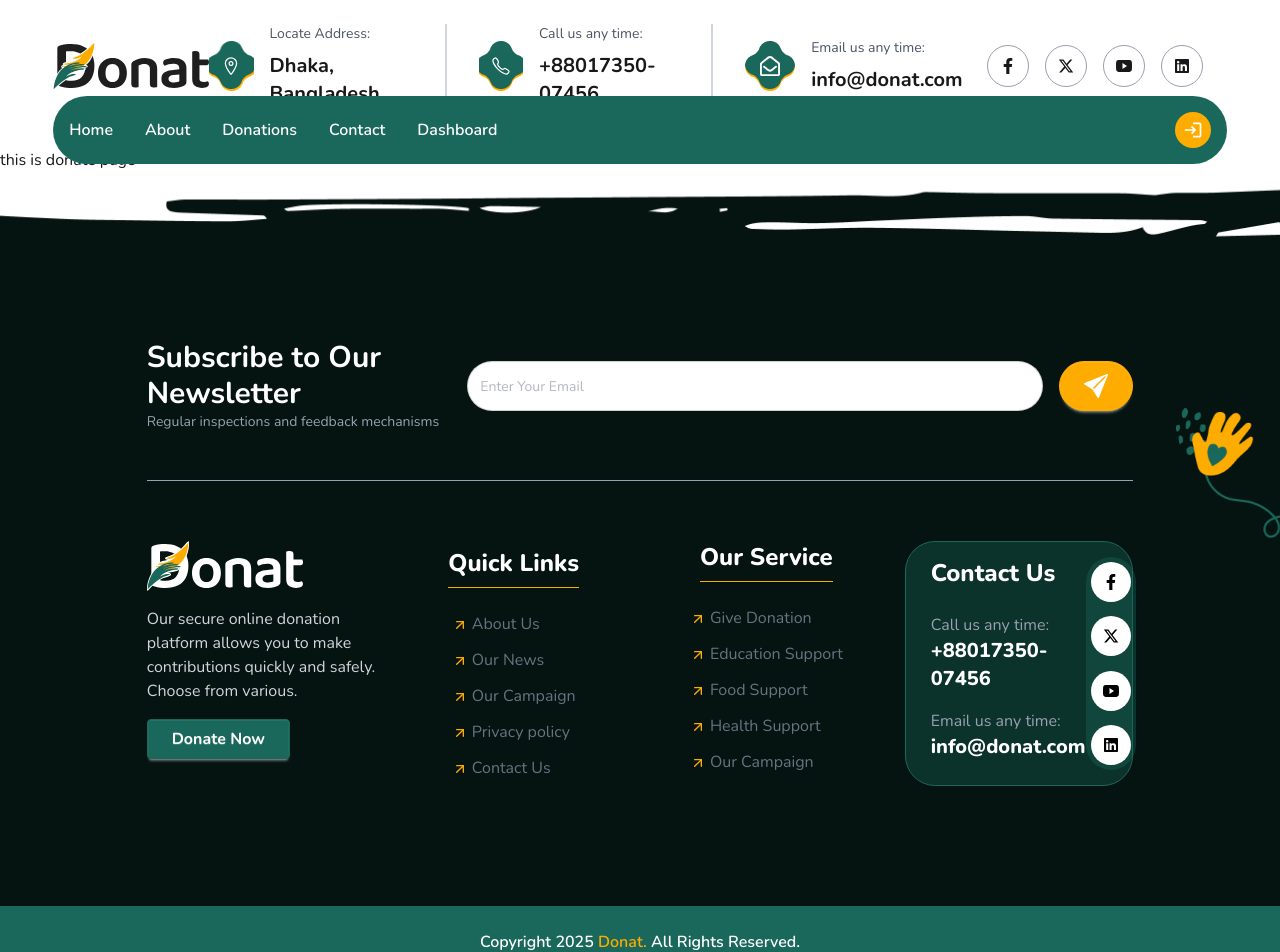
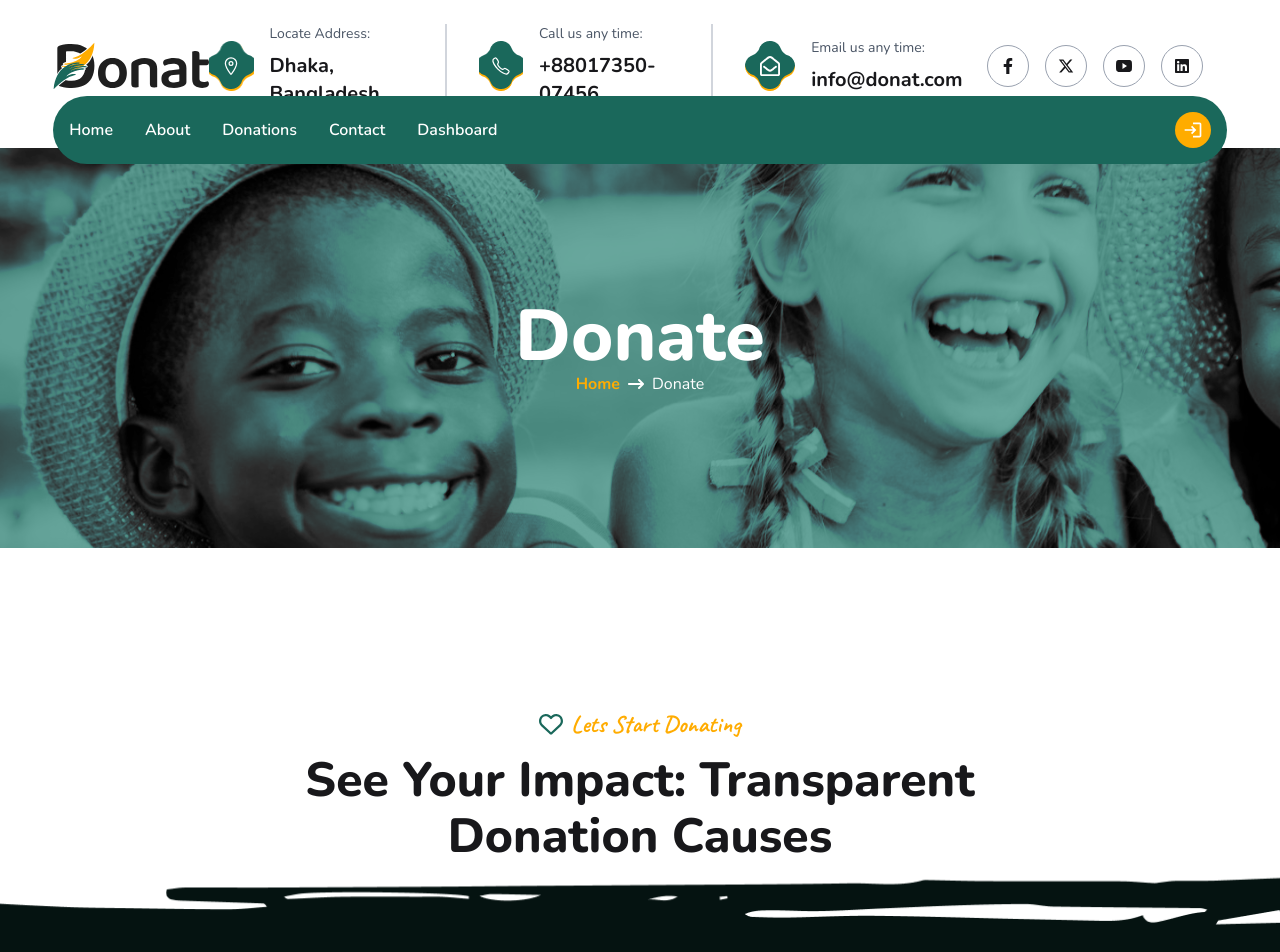
Before and after one commit to simplysamiul/Donate-Money, a React (Vite) app: page /donate in a window 1280 px wide. Shown: the top 952 px of the page. Built offline with nearby package versions, Linux system fonts and the light colour scheme.

Commit message:
created donation page header

```diff
--- /dev/null
+++ b/src/components/DonateComponent.jsx
@@ -0,0 +1,25 @@
+import { FaRegHeart } from "react-icons/fa6";
+
+
+const DonateComponent = () => {
+
+    return (
+        <div>
+            {/* donate section */}
+            <div className="w-11/12 mx-auto text-center">
+                {/* donate section header */}
+                <p className="font-secondary text-yellowOp text-2xl font-bold flex justify-center items-center mb-4"><FaRegHeart className="mr-2 text-greenLg" />Lets Start Donating</p>
+                <h2 className="font-extrabold font-primary text-2xl md:text-3xl lg:text-5xl mb-2">See Your Impact: Transparent</h2>
+                <h2 className="font-extrabold font-primary text-2xl md:text-3xl lg:text-5xl">Donation Causes</h2>
+                {/* donation secttion */}
+
+                <div>
+
+                </div>
+
+            </div>
+        </div>
+    );
+};
+
+export default DonateComponent;
--- a/src/pages/DonatePage.jsx
+++ b/src/pages/DonatePage.jsx
@@ -1,9 +1,12 @@
+import DonateComponent from "../components/DonateComponent";
+import PageHeader from "../shared/PageHeader";
 
 
 const DonatePage = () => {
     return (
         <div>
-            this is donate page
+            <PageHeader pageName="Donate" />
+            <DonateComponent />
         </div>
     );
 };
```
